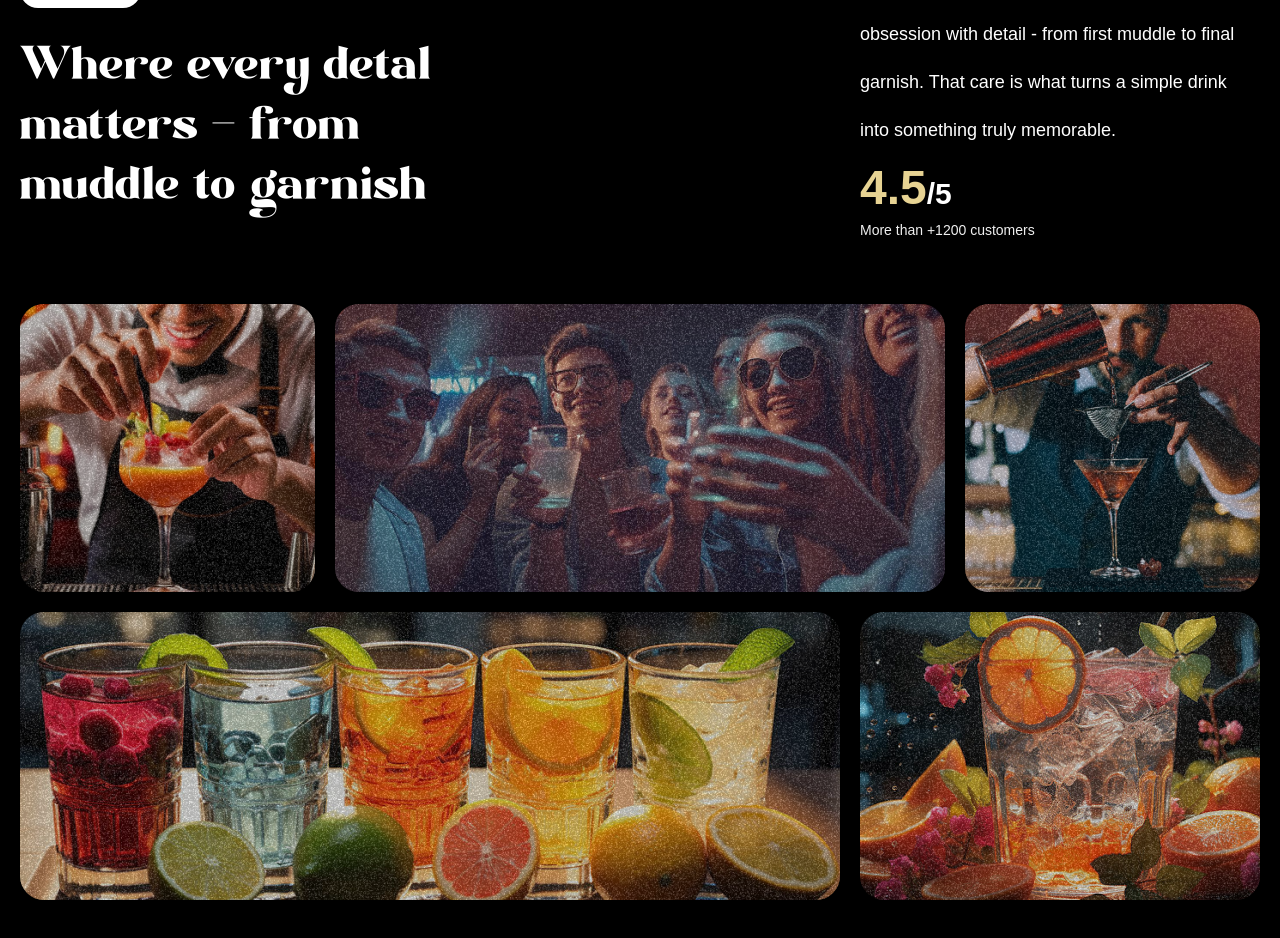
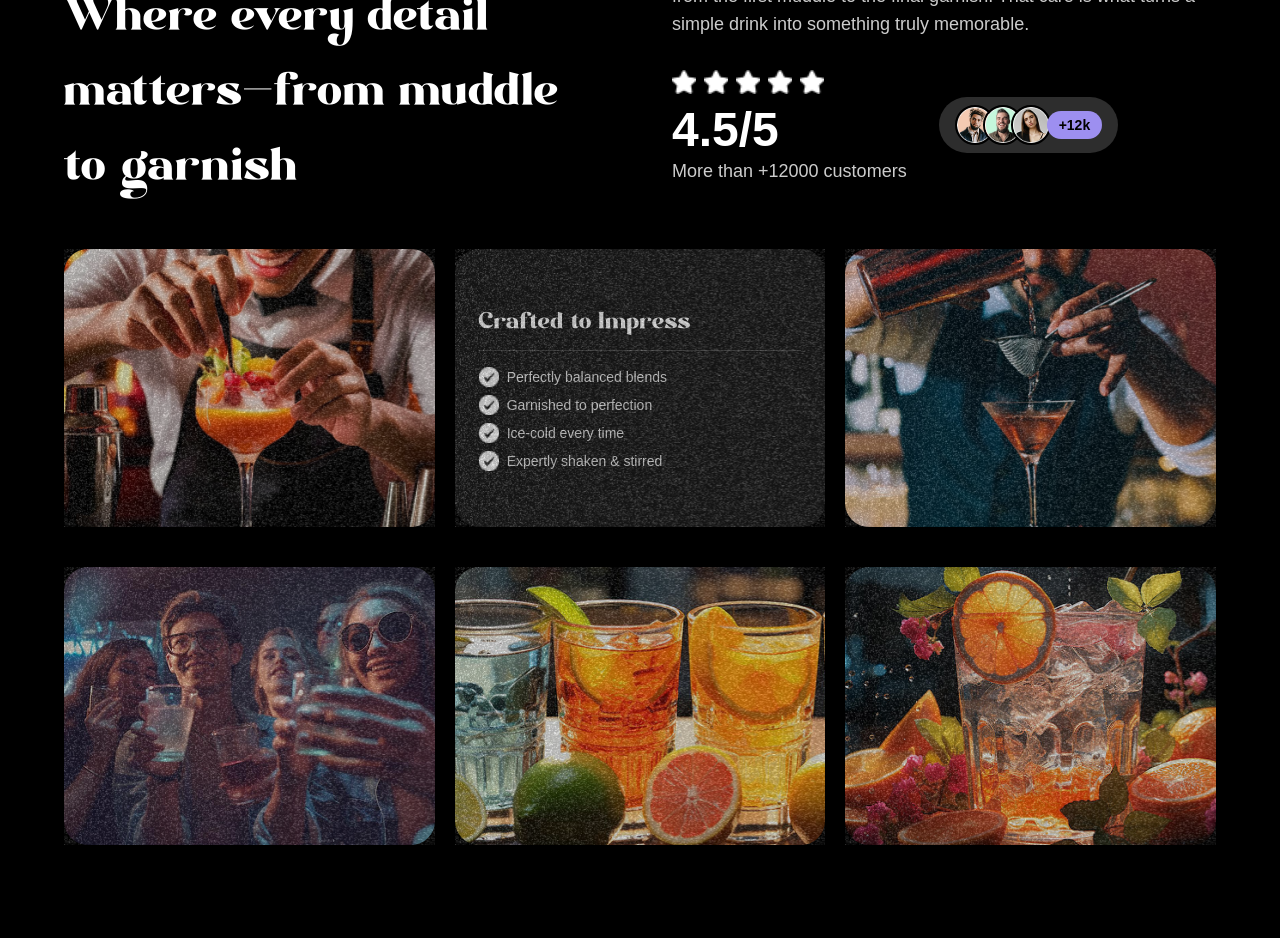
Before and after one commit to abhijitrajput103/mojito-website, a Next.js app: page / in a window 1280 px wide. Shown: the part 1740-2678 px from the top of the page. Built offline with nearby package versions, Linux system fonts and the light colour scheme; a web font is replaced by a local one.

Commit message:
`Refactor About page and Navbar component with GSAP animations and layout changes`

```diff
--- a/app/components/About.tsx
+++ b/app/components/About.tsx
@@ -4,6 +4,7 @@ import React from "react";
 import Image from "next/image";
 import { useGSAP } from "@gsap/react";
 import { SplitText } from "gsap/all";
+import { profileLists, featureLists } from "@/constants";
 
 const About = () => {
   useGSAP(() => {
@@ -21,22 +22,19 @@ useGSAP(() => {
       },
     });
 
-  scrollTimeline.from(
-    [...titleSplit.words, ...subContentSplit.lines],
-    {
+    scrollTimeline.from([...titleSplit.words, ...subContentSplit.lines], {
       opacity: 0,
       duration: 1.5,
       yPercent: 100,
       ease: "expo.out",
       stagger: 0.02,
-    }
-  );
+    });
 
     scrollTimeline.from(
-    ".top-grid div, .bottom-grid div",
+      ".anim-image",
       {
         opacity: 0,
-      duration: 1,
+        duration: 0.5,
         ease: "power1.inOut",
         stagger: 0.04,
       },
@@ -45,60 +43,121 @@ useGSAP(() => {
   });
 
   return (
-    <div id="about">
-      <div className="mb-16 md:px-0 px-5">
-        <div className="content">
-          <div className="md:col-span-8">
-            <p className="badge">Best Cocktails</p>
-            <h2>
-              Where every detal matters <span className="text-white">-</span>{" "}
-              from muddle to garnish
+    <section id="about" className="py-16">
+      <div className="container mx-auto max-w-6xl">
+        <div className="flex flex-col md:flex-row md:items-center gap-16 mb-10">
+          <div className="flex-1">
+            <span className="badge inline-block mb-6">Best Cocktails</span>
+            <h2 className="text-5xl md:text-6xl font-modern-negra leading-tight">
+              Where every detail matters—from muddle to garnish
             </h2>
           </div>
-          <div className="sub-content">
-            <p>
-              Every Cocktail we serve is a reflection of our obsession with
-              detail - from first muddle to final garnish. That care is what
-              turns a simple drink into something truly memorable.
+          <div className="flex-1 flex flex-col gap-8 justify-center">
+            <p className="text-white/80 text-lg sub-content">
+              Every cocktail we serve is a reflection of our obsession with
+              detail – from the first muddle to the final garnish. That care is
+              what turns a simple drink into something truly memorable.
             </p>
-            <div>
-              <p className="md:text-3xl text-xl font-bold">
-                <span>4.5</span>/5
+            <div className="flex flex-row gap-8 items-center">
+              <div className="flex flex-col items-start min-w-[180px]">
+                <div className="flex items-center space-x-2 mb-3">
+                  {[...Array(5)].map((_, i) => (
+                    <Image
+                      key={i}
+                      src="/images/star.png"
+                      alt="star"
+                      width={24}
+                      height={24}
+                    />
+                  ))}
+                </div>
+                <p className="text-4xl md:text-5xl font-extrabold leading-none">
+                  4.5/5
                 </p>
-              <p className="text-sm text-white-100">
-                More than +1200 customers
+                <p className="text-white/80 text-base md:text-lg leading-none mt-2 font-medium">
+                  More than +12000 customers
                 </p>
+              </div>
+              <div className="flex items-center space-x-[-12px] bg-[#2d2d2d] px-4 py-2 rounded-full">
+                {profileLists.slice(0, 3).map((profile, index) => (
+                  <Image
+                    key={index}
+                    src={profile.imgPath}
+                    alt={`profile-${index}`}
+                    width={40}
+                    height={40}
+                    className="rounded-full border-2 border-black"
+                  />
+                ))}
+                <span className="text-sm bg-[#9d8ff0] text-black rounded-full px-3 py-1 font-bold ml-2">
+                  +12k
+                </span>
               </div>
             </div>
           </div>
         </div>
-
-      <div className="top-grid">
-        <div className="md:col-span-3">
+        <div className="grid grid-cols-1 md:grid-cols-3 gap-5 mb-10">
+          <div className="aspect-[4/3] w-full relative anim-image">
+            <Image
+              src="/images/abt1.png"
+              alt="bartender"
+              className="rounded-3xl object-cover w-full h-full"
+              fill
+              sizes="(max-width: 768px) 100vw, 33vw"
+            />
             <div className="noisy" />
-          <Image src="/images/abt1.png" width={400} height={300} alt="img1" />
           </div>
-        <div className="md:col-span-6">
+          <div className="bg-[#1c1c1c] rounded-3xl p-6 flex flex-col justify-center aspect-[4/3] w-full relative anim-image">
+            <h3 className="font-modern-negra text-3xl border-b border-white/20 pb-2 mb-2">
+              Crafted to Impress
+            </h3>
+            <ul className="space-y-2 text-white/90 text-sm mt-2">
+              {featureLists.map((feature, idx) => (
+                <li key={idx} className="flex items-center gap-2">
+                  <Image
+                    src="/images/check.png"
+                    alt="check"
+                    width={20}
+                    height={30}
+                  />
+                  {feature}
+                </li>
+              ))}
+            </ul>
             <div className="noisy" />
-          <Image src="/images/abt2.png" width={400} height={300} alt="img2" />
           </div>
-        <div className="md:col-span-3">
+          <div className="aspect-[4/3] w-full relative anim-image">
+            <Image
+              src="/images/abt5.png"
+              alt="party crowd"
+              className="rounded-3xl object-cover w-full h-full"
+              fill
+              sizes="(max-width: 768px) 100vw, 33vw"
+            />
             <div className="noisy" />
-          <Image src="/images/abt5.png" width={400} height={300} alt="img5" />
           </div>
         </div>
-
-      <div className="bottom-grid">
-        <div className="md:col-span-8">
+        <div className="grid grid-cols-1 md:grid-cols-3 gap-5 mt-10">
+          {["/images/abt2.png", "/images/abt3.png", "/images/abt4.png"].map(
+            (src, idx) => (
+              <div
+                key={src}
+                className="aspect-[4/3] w-full relative anim-image"
+              >
+                <Image
+                  src={src}
+                  alt={`cocktail ${idx + 1}`}
+                  className="rounded-3xl object-cover w-full h-full"
+                  fill
+                  sizes="(max-width: 768px) 100vw, 33vw"
+                />
                 <div className="noisy" />
-          <Image src="/images/abt3.png" width={400} height={300} alt="img3" />
               </div>
-        <div className="md:col-span-4">
-          <div className="noisy" />
-          <Image src="/images/abt4.png" width={400} height={300} alt="img4" />
+            )
+          )}
         </div>
       </div>
-    </div>
+    </section>
   );
 };
 
--- a/app/components/Navbar.tsx
+++ b/app/components/Navbar.tsx
@@ -4,7 +4,7 @@ import { navLinks } from "@/constants";
 import gsap from "gsap";
 import { ScrollTrigger, SplitText } from "gsap/all";
 import { useGSAP } from "@gsap/react";
-import React from "react";
+import React, { useRef } from "react";
 
 gsap.registerPlugin(ScrollTrigger, SplitText);
 
@@ -14,29 +14,31 @@ interface NavLink {
 }
 
 const Navbar: React.FC = () => {
+  const navRef = useRef(null);
   useGSAP(() => {
+    if (!navRef.current) return;
     const navTween = gsap.timeline({
       scrollTrigger: {
-        trigger: "nav",
+        trigger: 'nav',
         start: "bottom top",
       },
     });
     navTween.fromTo(
-      "nav",
+     'nav',
       { background: "transparent" },
       {
         backgroundColor: "#00000050",
-        backgroundFilter: "blur(10px)",
+        backdropFilter: "blur(10px)",
         duration: 1,
         ease: "power1.inOut",
       }
     );
-  });
+  }, []);
   return (
-    <nav className="flex flex-col md:flex-row md:justify-between items-center px-6 py-4 gap-4 md:gap-0">
+    <nav ref={navRef} className="flex flex-col md:flex-row md:justify-between items-center px-6 py-4 gap-4 md:gap-0">
       <a href="#home" className="flex items-center gap-2">
-        <Image src="/images/logo.png" alt="Logo" width={32} height={32} />
-        <p className="font-bold text-xl">Just Pour</p>
+        <Image src="/images/logo.png" alt="Logo" width={40} height={40} />
+        <p className="font-bold text-2xl text-amber-400">Just Pour</p>
       </a>
 
       <ul className="flex items-center gap-4 md:gap-8">
@@ -44,7 +46,7 @@ const Navbar: React.FC = () => {
           <li key={link.id}>
             <a
               href={`#${link.id}`}
-              className="text-gray-700 hover:text-white transition-colors text-sm md:text-base"
+              className="text-amber-200 hover:text-white transition-colors text-sm md:text-base"
             >
               {link.title}
             </a>
--- a/app/index.css
+++ b/app/index.css
@@ -185,6 +185,20 @@ body {
   }
 
   #about {
+    @layer components {
+      .badge {
+        @apply inline-block rounded-full bg-white text-black px-4 py-1 text-sm font-medium;
+      }
+
+      .avatar-stack {
+        @apply flex items-center space-x-[-12px];
+      }
+
+      .rating-stars {
+        @apply flex items-center space-x-1;
+      }
+    }
+
     @apply min-h-screen py-28 2xl:px-0 px-5 container mx-auto;
 
     .content {
```
Also changed, not shown: public/images/star.png (added). Lines whose indentation alone changed are shown as unchanged.
